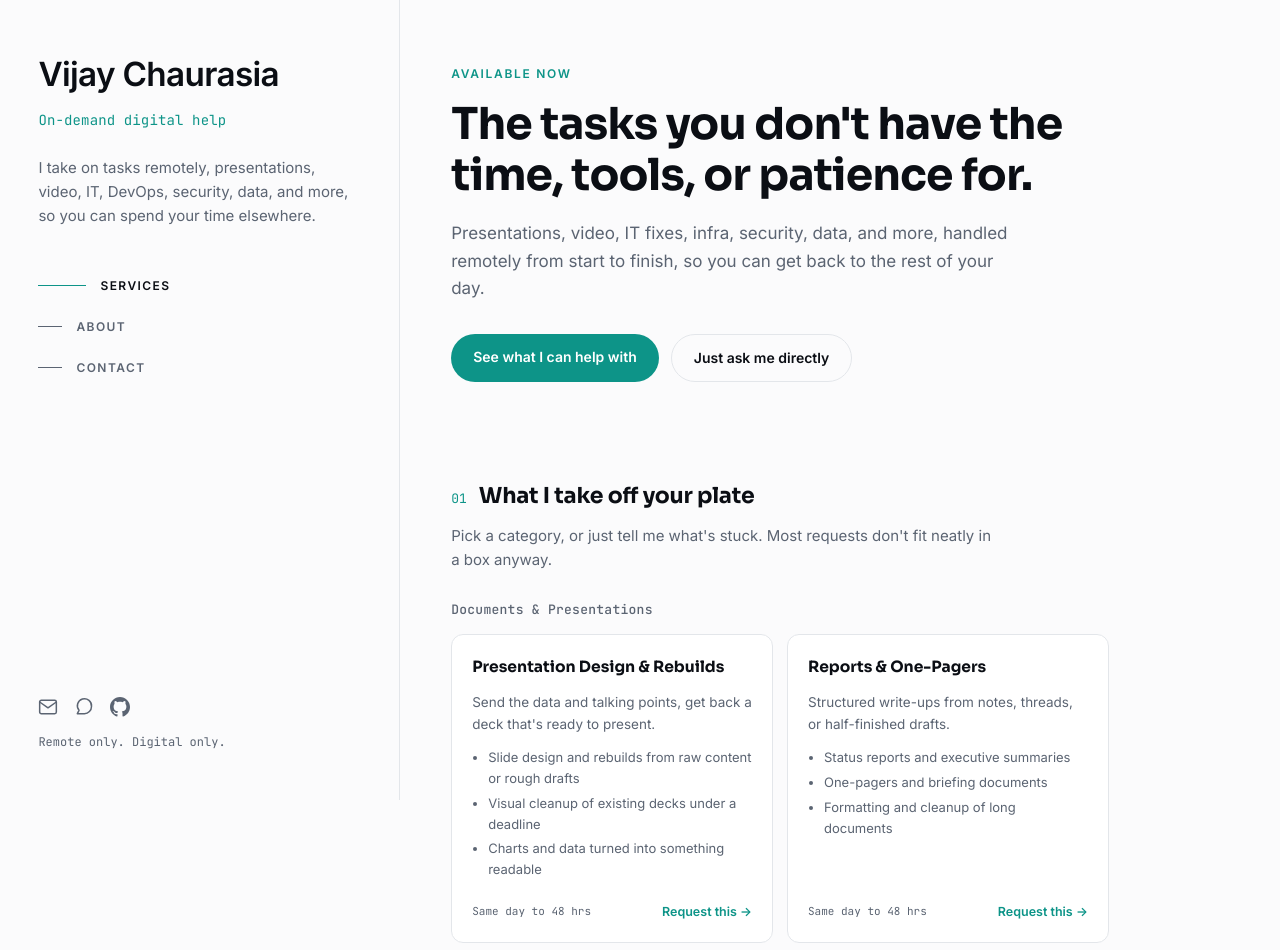
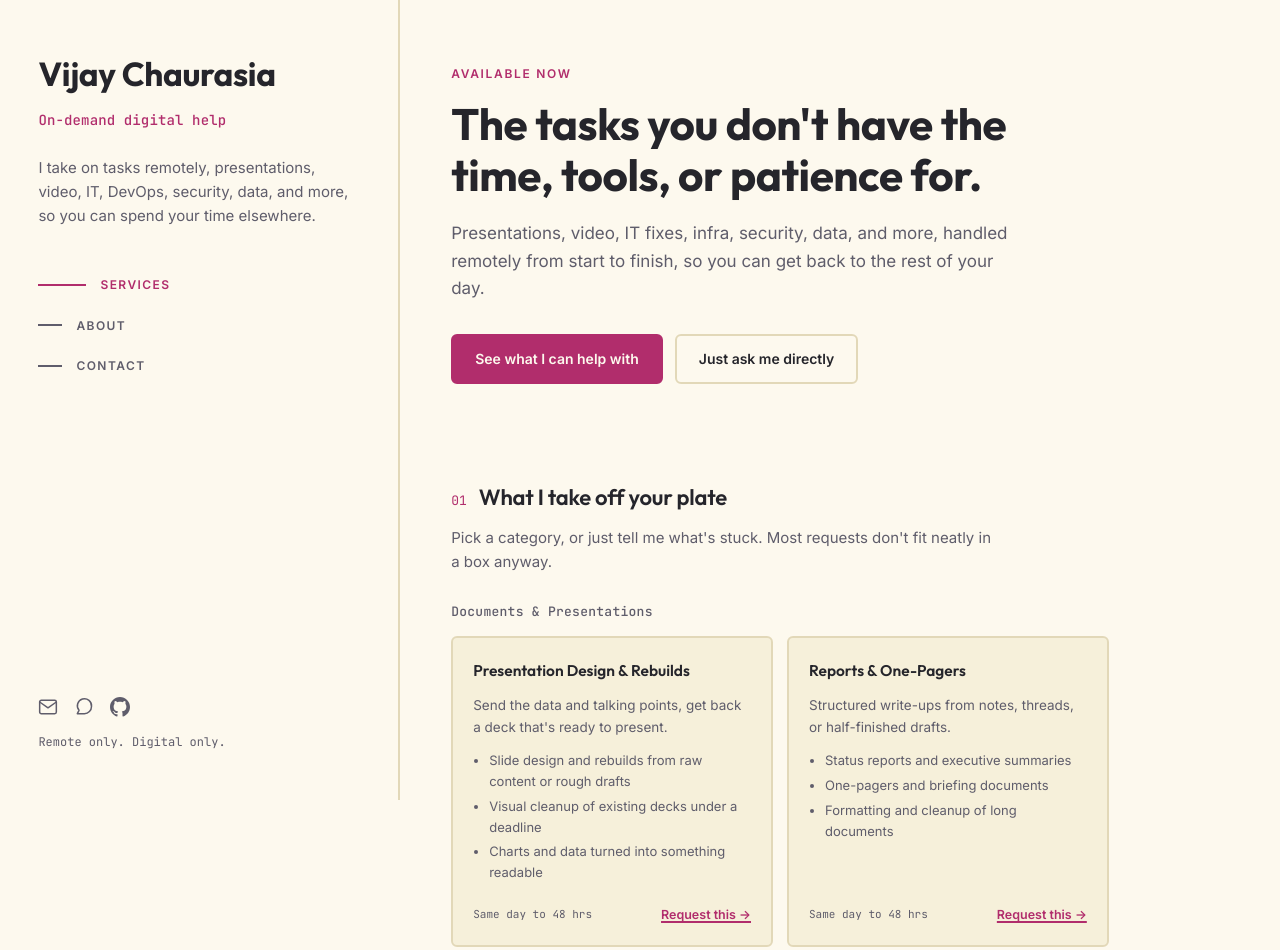
Before and after one commit to imvijaychaurasia/hussle, a website: page public/index.html in a window 1280 px wide. Shown: the top 950 px of the page. Drawn offline with Linux system fonts and the light colour scheme.

Commit message:
Redesign palette around taniarascia.com and route card CTAs to WhatsApp
Warm cream/near-black theme with a bold magenta accent, Outfit display
type, and flat bordered cards instead of the previous gray/gradient
look. Per-listing "Request this" links now open WhatsApp prefilled
with that specific service instead of email.

```diff
--- a/public/app.js
+++ b/public/app.js
@@ -43,9 +43,9 @@ function renderCard(item, index) {
   const link = document.createElement('a');
   link.className = 'card-link';
   link.textContent = 'Request this ->';
-  const subject = `Task request: ${item.title}`;
-  const body = `Hi Vijay,\n\nI need help with: ${item.title}\n\nWhat I need done:\n\nWhen I need it by:\n`;
-  link.href = mailtoLink(subject, body);
+  link.target = '_blank';
+  link.rel = 'noopener';
+  link.href = whatsappLink(`Hi Vijay, I need help with: ${item.title}.`);
 
   footer.appendChild(turnaround);
   footer.appendChild(link);
--- a/public/index.html
+++ b/public/index.html
@@ -7,7 +7,7 @@
 <meta name="description" content="Remote, digital-only help across presentations, video, IT, DevOps, security, data, and more.">
 <link rel="preconnect" href="https://fonts.googleapis.com">
 <link rel="preconnect" href="https://fonts.gstatic.com" crossorigin>
-<link href="https://fonts.googleapis.com/css2?family=Sora:wght@400;500;600;700;800&family=Inter:wght@400;500;600&family=JetBrains+Mono:wght@400;500&display=swap" rel="stylesheet">
+<link href="https://fonts.googleapis.com/css2?family=Outfit:wght@400;500;600;700&family=Inter:wght@400;500;600&family=JetBrains+Mono:wght@400;500&display=swap" rel="stylesheet">
 <link rel="stylesheet" href="styles.css">
 </head>
 <body>
--- a/public/styles.css
+++ b/public/styles.css
@@ -1,28 +1,28 @@
 :root {
-  --bg: #0a0e12;
-  --bg-alt: #0d1117;
-  --card: #10151c;
-  --border: #1f2733;
-  --text: #e6edf3;
-  --text-dim: #8b96a5;
-  --accent: #5eead4;
-  --accent-2: #22d3ee;
-  --accent-text: #05201c;
-  --radius: 12px;
+  --bg: #fdf9ee;
+  --bg-alt: #f6f0da;
+  --card: #f6f0da;
+  --border: #e2d8b8;
+  --text: #25252b;
+  --text-dim: #5f5d6b;
+  --accent: #b12d6c;
+  --accent-2: #8a1f52;
+  --accent-text: #fdf9ee;
+  --radius: 6px;
   --sidebar-w: 400px;
 }
 
-@media (prefers-color-scheme: light) {
+@media (prefers-color-scheme: dark) {
   :root {
-    --bg: #fbfbfc;
-    --bg-alt: #ffffff;
-    --card: #ffffff;
-    --border: #e3e6ea;
-    --text: #0b0e14;
-    --text-dim: #5b6472;
-    --accent: #0d9488;
-    --accent-2: #0891b2;
-    --accent-text: #ffffff;
+    --bg: #19161f;
+    --bg-alt: #201c27;
+    --card: #221e2b;
+    --border: #363047;
+    --text: #f2ede1;
+    --text-dim: #a79fb0;
+    --accent: #ee5b96;
+    --accent-2: #f386b3;
+    --accent-text: #19161f;
   }
 }
 
@@ -41,7 +41,7 @@ body {
 }
 
 h1, h2, h3 {
-  font-family: 'Sora', 'Inter', sans-serif;
+  font-family: 'Outfit', 'Inter', sans-serif;
 }
 
 .mono {
@@ -69,19 +69,21 @@ a { color: inherit; }
   display: flex;
   flex-direction: column;
   justify-content: space-between;
-  border-right: 1px solid var(--border);
+  border-right: 2px solid var(--border);
 }
 
 .sidebar-top .name {
+  font-family: 'Outfit', sans-serif;
   font-size: clamp(28px, 2.6vw, 38px);
-  font-weight: 800;
-  letter-spacing: -0.02em;
+  font-weight: 700;
+  letter-spacing: -0.01em;
   margin: 0 0 8px;
 }
 
 .sidebar-top .role {
   font-size: 14px;
   color: var(--accent);
+  font-weight: 500;
   margin: 0 0 24px;
   letter-spacing: 0.01em;
 }
@@ -111,20 +113,20 @@ a { color: inherit; }
   font-size: 12px;
   letter-spacing: 0.12em;
   text-transform: uppercase;
-  font-weight: 600;
+  font-weight: 700;
   transition: color 0.2s ease;
 }
 
 .side-nav a .bar {
   width: 24px;
-  height: 1px;
+  height: 2px;
   background: var(--text-dim);
   transition: width 0.2s ease, background 0.2s ease;
 }
 
 .side-nav a:hover,
 .side-nav a.active {
-  color: var(--text);
+  color: var(--accent);
 }
 
 .side-nav a:hover .bar,
@@ -146,13 +148,12 @@ a { color: inherit; }
 
 .social-row a {
   color: var(--text-dim);
-  transition: color 0.2s ease, transform 0.2s ease;
+  transition: color 0.15s ease;
   display: inline-flex;
 }
 
 .social-row a:hover {
   color: var(--accent);
-  transform: translateY(-2px);
 }
 
 .social-row svg {
@@ -181,7 +182,7 @@ a { color: inherit; }
     width: auto;
     height: auto;
     border-right: none;
-    border-bottom: 1px solid var(--border);
+    border-bottom: 2px solid var(--border);
     padding: 40px 24px;
   }
   .side-nav { flex-direction: row; flex-wrap: wrap; margin-top: 24px; }
@@ -199,7 +200,7 @@ a { color: inherit; }
   letter-spacing: 0.14em;
   font-size: 12px;
   color: var(--accent);
-  font-weight: 600;
+  font-weight: 700;
   margin: 0 0 16px;
 }
 
@@ -207,7 +208,7 @@ a { color: inherit; }
   font-size: clamp(30px, 4.2vw, 44px);
   line-height: 1.15;
   margin: 0 0 20px;
-  letter-spacing: -0.02em;
+  letter-spacing: -0.01em;
   font-weight: 700;
 }
 
@@ -227,16 +228,16 @@ a { color: inherit; }
 .btn {
   display: inline-block;
   padding: 12px 22px;
-  border-radius: 999px;
+  border-radius: var(--radius);
   text-decoration: none;
-  font-weight: 600;
+  font-weight: 700;
   font-size: 14px;
-  transition: opacity 0.15s ease, transform 0.15s ease, box-shadow 0.15s ease;
+  border: 2px solid transparent;
+  transition: transform 0.1s ease, background 0.15s ease, border-color 0.15s ease;
 }
 
 .btn:hover {
   transform: translateY(-2px);
-  box-shadow: 0 10px 26px color-mix(in srgb, var(--accent) 30%, transparent);
 }
 
 .btn:active { transform: translateY(0); }
@@ -244,12 +245,23 @@ a { color: inherit; }
 .btn-primary {
   background: var(--accent);
   color: var(--accent-text);
+  border-color: var(--accent);
+}
+
+.btn-primary:hover {
+  background: var(--accent-2);
+  border-color: var(--accent-2);
 }
 
 .btn-ghost {
   background: transparent;
   color: var(--text);
-  border: 1px solid var(--border);
+  border-color: var(--border);
+}
+
+.btn-ghost:hover {
+  border-color: var(--accent);
+  color: var(--accent);
 }
 
 /* Content sections */
@@ -278,6 +290,7 @@ a { color: inherit; }
   font-size: 22px;
   margin: 0;
   letter-spacing: -0.01em;
+  font-weight: 600;
 }
 
 .section-sub {
@@ -312,24 +325,23 @@ a { color: inherit; }
 
 .card {
   background: var(--card);
-  border: 1px solid var(--border);
+  border: 2px solid var(--border);
   border-radius: var(--radius);
   padding: 20px;
   display: flex;
   flex-direction: column;
   gap: 12px;
-  transition: transform 0.2s ease, box-shadow 0.2s ease, border-color 0.2s ease;
+  transition: border-color 0.15s ease;
 }
 
 .card:hover {
-  transform: translateY(-3px);
-  border-color: color-mix(in srgb, var(--accent) 45%, var(--border));
-  box-shadow: 0 12px 26px rgba(0, 0, 0, 0.22);
+  border-color: var(--accent);
 }
 
 .card h3 {
   margin: 0;
   font-size: 15.5px;
+  font-weight: 600;
 }
 
 .card .tagline {
@@ -365,15 +377,16 @@ a { color: inherit; }
 
 .card-link {
   font-size: 12.5px;
-  font-weight: 600;
+  font-weight: 700;
   color: var(--accent);
-  text-decoration: none;
+  text-decoration: underline;
+  text-decoration-thickness: 1.5px;
+  text-underline-offset: 2px;
   white-space: nowrap;
-  transition: transform 0.15s ease;
   display: inline-block;
 }
 
-.card-link:hover { transform: translateX(3px); }
+.card-link:hover { color: var(--accent-2); }
 
 .resource-grid {
   display: grid;
@@ -384,6 +397,7 @@ a { color: inherit; }
 .resource h3 {
   margin: 0 0 6px;
   font-size: 15px;
+  font-weight: 600;
 }
 
 .resource p {
@@ -409,17 +423,17 @@ a { color: inherit; }
 
 .skill-chip {
   padding: 8px 16px;
-  border-radius: 999px;
+  border-radius: var(--radius);
   background: var(--card);
-  border: 1px solid var(--border);
+  border: 2px solid var(--border);
   font-size: 13px;
-  font-weight: 500;
-  transition: transform 0.15s ease, border-color 0.15s ease;
+  font-weight: 600;
+  transition: border-color 0.15s ease, color 0.15s ease;
 }
 
 .skill-chip:hover {
-  transform: translateY(-2px);
   border-color: var(--accent);
+  color: var(--accent);
 }
 
 .steps {
@@ -434,7 +448,7 @@ a { color: inherit; }
   justify-content: center;
   width: 28px;
   height: 28px;
-  border-radius: 50%;
+  border-radius: var(--radius);
   background: var(--accent);
   color: var(--accent-text);
   font-family: 'JetBrains Mono', monospace;
@@ -446,6 +460,7 @@ a { color: inherit; }
 .step h3 {
   margin: 0 0 4px;
   font-size: 15px;
+  font-weight: 600;
 }
 
 .step p {
```
Also changed, not shown: public/about.html (+1 -1 lines).
